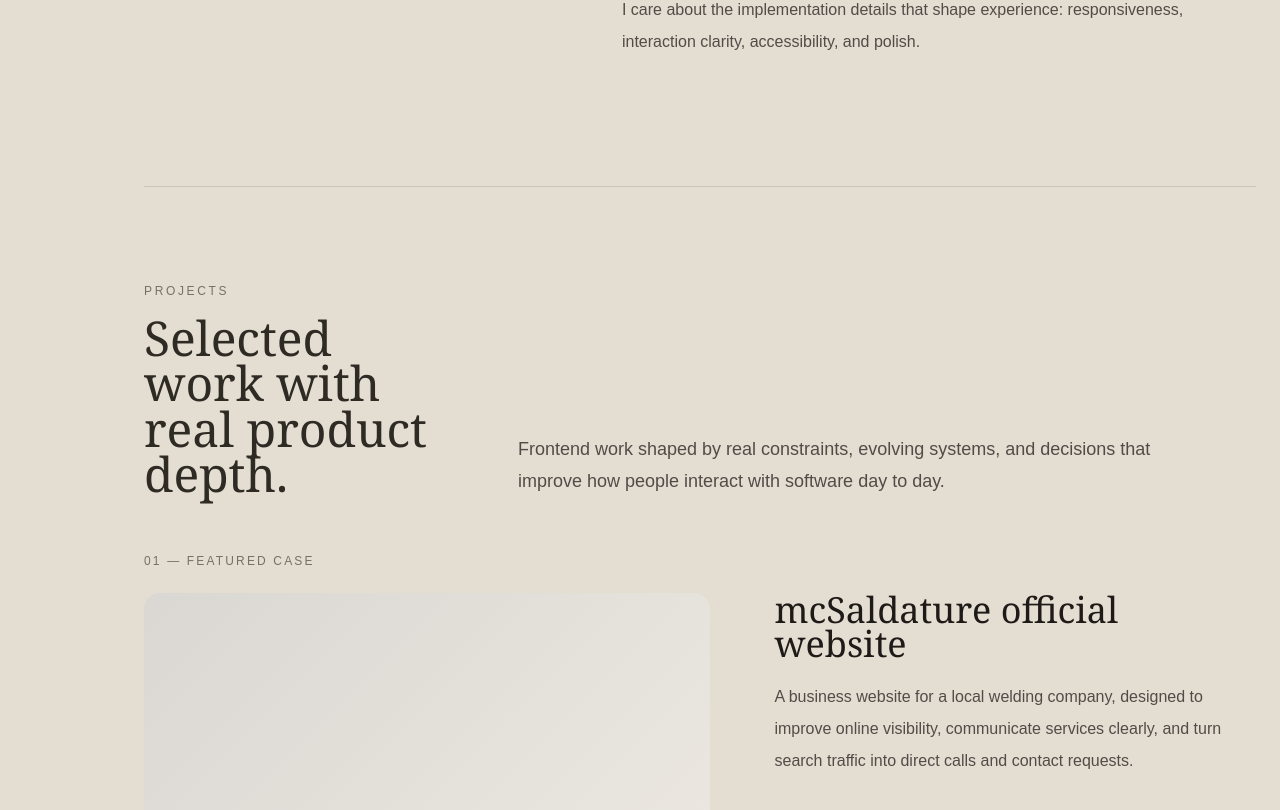
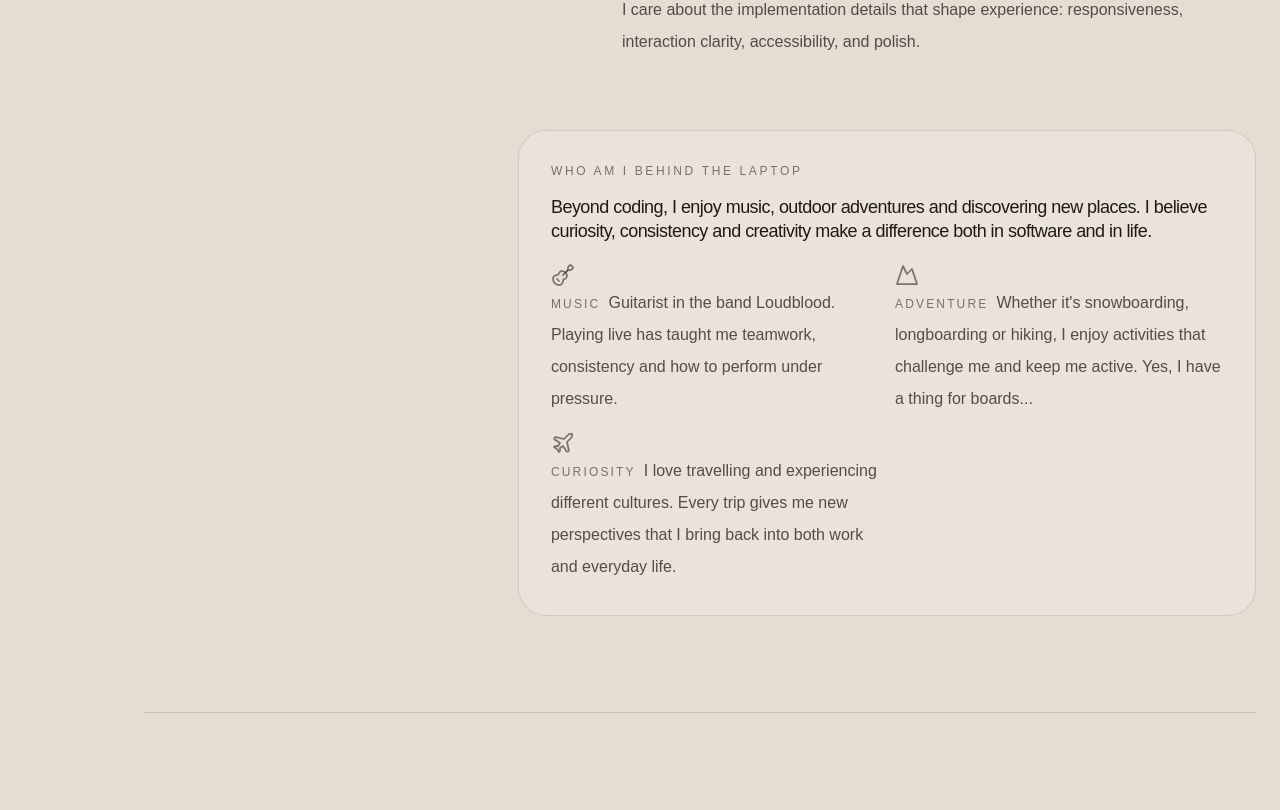
Before and after one commit to matteodangio/portfolio_app, a Next.js app: page / in a window 1280 px wide. Shown: the part 1700-2510 px from the top of the page. Built offline with nearby package versions, Linux system fonts and the light colour scheme; a web font is replaced by a local one.

Commit message:
feat: refactor, bug fixing

```diff
--- a/src/components/sections/about.tsx
+++ b/src/components/sections/about.tsx
@@ -3,8 +3,26 @@
 import { aboutLabels, focusItems } from "@/data/about";
 import { fadeUp, staggerContainer } from "@/lib/animations/motionVariants";
 import { IFocusItem } from "@/types";
-import { Variants } from "motion";
+import { Guitar, LucideIcon, Mountain, Plane } from "lucide-react";
 import { motion } from "motion/react";
+
+const personalItems: Array<{title?: string, description: string, icon: LucideIcon}> = [
+  {
+    title: "Music",
+    description:  "Guitarist in the band Loudblood. Playing live has taught me teamwork, consistency and how to perform under pressure.",
+    icon: Guitar
+  },
+  {
+    title: "Adventure",
+    description:  "Whether it's snowboarding, longboarding or hiking, I enjoy activities that challenge me and keep me active. Yes, I have a thing for boards...",
+    icon: Mountain
+  },
+  {
+    title: "Curiosity",
+    description:  "I love travelling and experiencing different cultures. Every trip gives me new perspectives that I bring back into both work and everyday life.",
+    icon: Plane
+  },
+];
 
 export default function About() {
   const items: IFocusItem[] = focusItems;
@@ -25,10 +43,7 @@ export default function About() {
         variants={fadeUp}
       >
         <div className="lg:sticky lg:top-24 lg:self-start">
-          <p
-            className="mb-4 text-xs font-medium uppercase tracking-[0.22em]"
-            style={{ color: "var(--text-faint)" }}
-          >
+          <p className="mb-4 text-xs font-medium uppercase tracking-[0.22em]" style={{ color: "var(--text-faint)" }}>
             {aboutLabels.sectionTitle}
           </p>
 
@@ -43,13 +58,7 @@ export default function About() {
             {aboutLabels.title}
           </h2>
 
-          <div
-            className="mt-8 overflow-hidden rounded-[1.75rem] border"
-            style={{
-              borderColor: "var(--border)",
-              background: "var(--surface)",
-            }}
-          >
+          <div className="mt-8 overflow-hidden rounded-[1.75rem] border" style={{ borderColor: "var(--border)", background: "var(--surface)" }}>
             <div
               className="aspect-4/5 w-full"
               style={{
@@ -61,75 +70,28 @@ export default function About() {
         </div>
 
         <div>
-          <p
-            className="max-w-2xl text-base leading-8 md:text-lg"
-            style={{ color: "var(--text-muted)" }}
-          >
+          <p className="max-w-2xl text-base leading-8 md:text-lg" style={{ color: "var(--text-muted)" }}>
             {aboutLabels.description1}
           </p>
 
-          <p
-            className="mt-6 max-w-2xl text-base leading-8"
-            style={{ color: "var(--text-muted)" }}
-          >
+          <p className="mt-6 max-w-2xl text-base leading-8" style={{ color: "var(--text-muted)" }}>
             {aboutLabels.description2}
           </p>
 
-          {/* CARDS - COMMENTED */}
-          {/* <div className="mt-10 grid grid-cols-1 gap-4 md:grid-cols-3">
-            {cardLabel.map((card) => {
-              return (
-                <div
-                  className="rounded-[1.5rem] border p-5"
-                  style={{
-                    borderColor: "var(--border)",
-                    background:
-                      "color-mix(in srgb, var(--surface) 78%, transparent)",
-                  }}
-                >
-                  <p
-                    className="text-xs font-medium uppercase tracking-[0.16em]"
-                    style={{ color: "var(--text-faint)" }}
-                  >
-                    {card.title}
-                  </p>
-                  <p
-                    className="mt-3 text-lg leading-tight"
-                    style={{ color: "var(--text)" }}
-                  >
-                    {card.description}
-                  </p>
-                </div>
-              );
-            })}
-          </div> */}
-
-          <div
-            className="mt-14 border-t pt-8"
-            style={{ borderColor: "var(--border)" }}
-          >
-            <p
-              className="mb-6 text-xs font-medium uppercase tracking-[0.22em]"
-              style={{ color: "var(--text-faint)" }}
-            >
+          <div className="mt-14 border-t pt-8" style={{ borderColor: "var(--border)" }}>
+            <p className="mb-6 text-xs font-medium uppercase tracking-[0.22em]" style={{ color: "var(--text-faint)" }}>
               {aboutLabels.subtitle1}
             </p>
 
             <div className="flex flex-col">
-              {focusItems.map((item, index) => (
+              {focusItems.map((item) => (
                 <article
                   key={item.title}
                   className="grid grid-cols-1 gap-5 border-t py-8 md:grid-cols-[72px_minmax(0,1fr)] md:gap-8"
-                  style={{
-                    borderColor:
-                      index === 0 ? "var(--border)" : "var(--border)",
-                  }}
+                  style={{ borderColor: "var(--border)" }}
                 >
                   <div>
-                    <span
-                      className="text-xs font-medium uppercase tracking-[0.18em]"
-                      style={{ color: "var(--text-faint)" }}
-                    >
+                    <span className="text-xs font-medium uppercase tracking-[0.18em]" style={{ color: "var(--text-faint)" }}>
                       {item.index}
                     </span>
                   </div>
@@ -147,16 +109,47 @@ export default function About() {
                       {item.title}
                     </h3>
 
-                    <p
-                      className="mt-4 max-w-2xl text-base leading-8"
-                      style={{ color: "var(--text-muted)" }}
-                    >
+                    <p className="mt-4 max-w-2xl text-base leading-8" style={{ color: "var(--text-muted)" }}>
                       {item.description}
                     </p>
                   </div>
                 </article>
               ))}
             </div>
+
+            <div className="mt-10 rounded-[1.75rem] border p-6 md:p-8" style={{ borderColor: "var(--border)", background: "color-mix(in srgb, var(--surface) 82%, transparent)" }}>
+            <p className="text-xs font-medium uppercase tracking-[0.22em]" style={{ color: "var(--text-faint)" }}>
+              Who am I behind the laptop
+            </p>
+            <p
+              className="mt-4 text-lg leading-tight md:text-lg"
+              style={{
+                color: "var(--text)",
+                fontFamily: "var(--font-body)",
+                fontWeight: 400,
+                letterSpacing: "-0.03em",
+                lineHeight: "1.5rem"
+              }}
+            >
+              Beyond coding, I enjoy music, outdoor adventures and discovering new places.
+              I believe curiosity, consistency and creativity make a difference both in software and in life.
+            </p>
+            <div className="mt-5 grid grid-cols-1 gap-4 md:grid-cols-2">
+              {personalItems.map((item, index) => {
+                const Icon = item.icon;
+                return (
+                  <div key={item.title} className="flex flex-col gap-2">
+                <p className="text-base leading-8" style={{ color: "var(--text-muted)" }}>
+                  <span className="mr-2 text-xs font-medium uppercase tracking-[0.18em]" style={{ color: "var(--text-faint)" }}>
+                    <Icon size={24} strokeWidth={1.75} /> {item.title}
+                  </span>
+                  {item.description}
+                </p>
+                </div>
+                )
+              })}
+            </div>
+          </div>
           </div>
         </div>
       </motion.div>
--- a/src/components/ui/heroWordmark.tsx
+++ b/src/components/ui/heroWordmark.tsx
@@ -1,12 +1,8 @@
 "use client";
 
 import Image, { type ImageProps } from "next/image";
-import { useTheme } from "next-themes";
 
-type HeroWordmarkProps = Omit<
-  ImageProps,
-  "src" | "alt" | "width" | "height"
-> & {
+type HeroWordmarkProps = Omit<ImageProps, "src" | "alt" | "width" | "height"> & {
   srcLight: string;
   srcDark: string;
   alt: string;
@@ -19,21 +15,28 @@ export default function HeroWordmark({
   className,
   ...props
 }: HeroWordmarkProps) {
-  const { resolvedTheme } = useTheme();
-  const isDark = resolvedTheme === "dark";
-
   return (
     <div className={`relative w-full ${className ?? ""}`}>
       <Image
-        key={isDark ? "dark" : "light"}
-        src={isDark ? srcDark : srcLight}
+        src={srcLight}
         alt={alt}
         width={1600}
         height={900}
         priority
         sizes="(min-width: 1280px) 640px, (min-width: 768px) 42vw, 86vw"
         draggable={false}
-        className="h-auto w-full object-contain"
+        className="h-auto w-full object-contain dark:hidden"
+        {...props}
+      />
+      <Image
+        src={srcDark}
+        alt={alt}
+        width={1600}
+        height={900}
+        priority
+        sizes="(min-width: 1280px) 640px, (min-width: 768px) 42vw, 86vw"
+        draggable={false}
+        className="hidden h-auto w-full object-contain dark:block"
         {...props}
       />
     </div>
```
